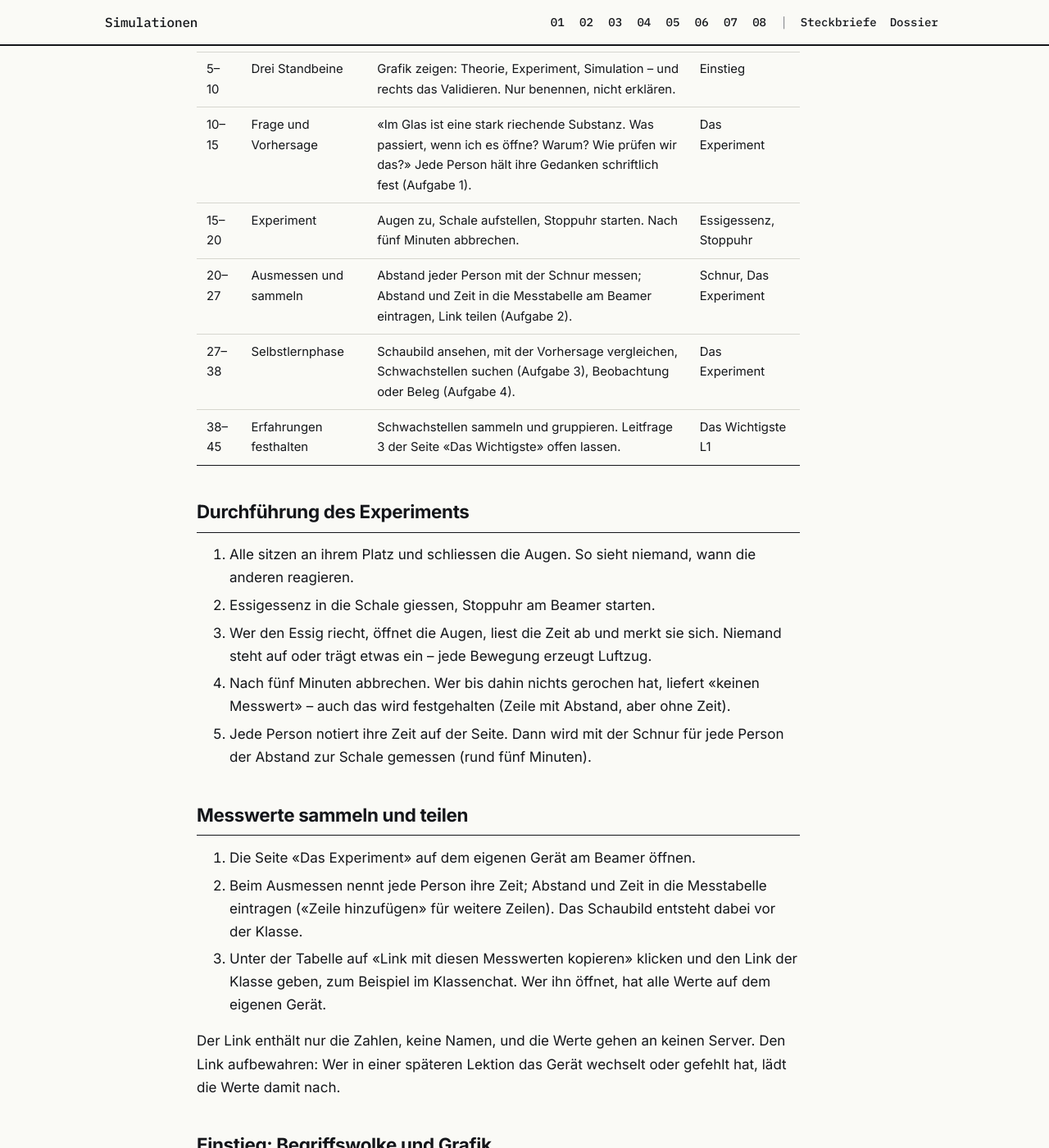
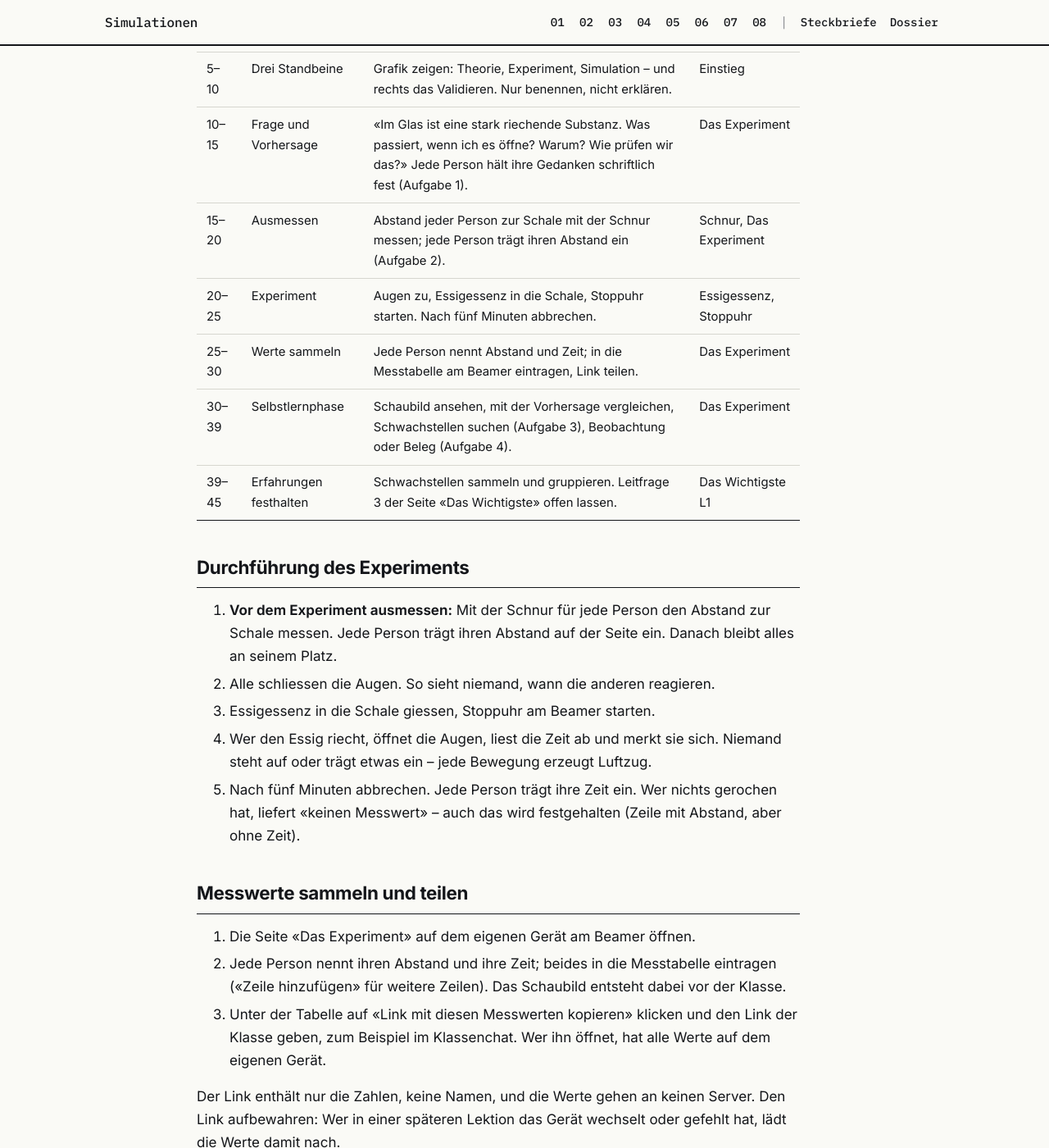
Before and after one commit to masta-nksa/Simulation, a Jekyll site: the page built from lektionen/L1_Ablaufplan.md, in a window 1280 px wide and 1400 px high, scrolled down 776 px. Shown: the whole window at 82% size. Built offline with Jekyll 4.4.1, drawn with Linux system fonts in a browser that asks for light colours; our own code applies the rules of GitHub Pages for plain Markdown files.

Commit message:
Lektion 1: Ausmessen mit der Schnur vor dem Experiment
Co-Authored-By: Claude Opus 5.5 <noreply@anthropic.com>

```diff
--- a/lektionen/L1_Ablaufplan.md
+++ b/lektionen/L1_Ablaufplan.md
@@ -26,28 +26,29 @@ reihenfolge: 1
 | 0–5 | Begriffswolke | «Woran denken Sie beim Begriff Simulation?» Drei Begriffe eingeben, Wolke kurz kommentieren. | Particify, Einstieg |
 | 5–10 | Drei Standbeine | Grafik zeigen: Theorie, Experiment, Simulation – und rechts das Validieren. Nur benennen, nicht erklären. | Einstieg |
 | 10–15 | Frage und Vorhersage | «Im Glas ist eine stark riechende Substanz. Was passiert, wenn ich es öffne? Warum? Wie prüfen wir das?» Jede Person hält ihre Gedanken schriftlich fest (Aufgabe 1). | Das Experiment |
-| 15–20 | Experiment | Augen zu, Schale aufstellen, Stoppuhr starten. Nach fünf Minuten abbrechen. | Essigessenz, Stoppuhr |
-| 20–27 | Ausmessen und sammeln | Abstand jeder Person mit der Schnur messen; Abstand und Zeit in die Messtabelle am Beamer eintragen, Link teilen (Aufgabe 2). | Schnur, Das Experiment |
-| 27–38 | Selbstlernphase | Schaubild ansehen, mit der Vorhersage vergleichen, Schwachstellen suchen (Aufgabe 3), Beobachtung oder Beleg (Aufgabe 4). | Das Experiment |
-| 38–45 | Erfahrungen festhalten | Schwachstellen sammeln und gruppieren. Leitfrage 3 der Seite «Das Wichtigste» offen lassen. | Das Wichtigste L1 |
+| 15–20 | Ausmessen | Abstand jeder Person zur Schale mit der Schnur messen; jede Person trägt ihren Abstand ein (Aufgabe 2). | Schnur, Das Experiment |
+| 20–25 | Experiment | Augen zu, Essigessenz in die Schale, Stoppuhr starten. Nach fünf Minuten abbrechen. | Essigessenz, Stoppuhr |
+| 25–30 | Werte sammeln | Jede Person nennt Abstand und Zeit; in die Messtabelle am Beamer eintragen, Link teilen. | Das Experiment |
+| 30–39 | Selbstlernphase | Schaubild ansehen, mit der Vorhersage vergleichen, Schwachstellen suchen (Aufgabe 3), Beobachtung oder Beleg (Aufgabe 4). | Das Experiment |
+| 39–45 | Erfahrungen festhalten | Schwachstellen sammeln und gruppieren. Leitfrage 3 der Seite «Das Wichtigste» offen lassen. | Das Wichtigste L1 |
 
 ## Durchführung des Experiments
 
-1. Alle sitzen an ihrem Platz und schliessen die Augen. So sieht niemand, wann die anderen
-   reagieren.
-2. Essigessenz in die Schale giessen, Stoppuhr am Beamer starten.
-3. Wer den Essig riecht, öffnet die Augen, liest die Zeit ab und merkt sie sich. Niemand steht
+1. **Vor dem Experiment ausmessen:** Mit der Schnur für jede Person den Abstand zur Schale
+   messen. Jede Person trägt ihren Abstand auf der Seite ein. Danach bleibt alles an seinem
+   Platz.
+2. Alle schliessen die Augen. So sieht niemand, wann die anderen reagieren.
+3. Essigessenz in die Schale giessen, Stoppuhr am Beamer starten.
+4. Wer den Essig riecht, öffnet die Augen, liest die Zeit ab und merkt sie sich. Niemand steht
    auf oder trägt etwas ein – jede Bewegung erzeugt Luftzug.
-4. Nach fünf Minuten abbrechen. Wer bis dahin nichts gerochen hat, liefert «keinen Messwert» –
-   auch das wird festgehalten (Zeile mit Abstand, aber ohne Zeit).
-5. Jede Person notiert ihre Zeit auf der Seite. Dann wird mit der Schnur für jede Person der
-   Abstand zur Schale gemessen (rund fünf Minuten).
+5. Nach fünf Minuten abbrechen. Jede Person trägt ihre Zeit ein. Wer nichts gerochen hat,
+   liefert «keinen Messwert» – auch das wird festgehalten (Zeile mit Abstand, aber ohne Zeit).
 
 ## Messwerte sammeln und teilen
 
 1. Die Seite «Das Experiment» auf dem eigenen Gerät am Beamer öffnen.
-2. Beim Ausmessen nennt jede Person ihre Zeit; Abstand und Zeit in die Messtabelle eintragen
-   («Zeile hinzufügen» für weitere Zeilen). Das Schaubild entsteht dabei vor der Klasse.
+2. Jede Person nennt ihren Abstand und ihre Zeit; beides in die Messtabelle eintragen («Zeile
+   hinzufügen» für weitere Zeilen). Das Schaubild entsteht dabei vor der Klasse.
 3. Unter der Tabelle auf «Link mit diesen Messwerten kopieren» klicken und den Link der Klasse
    geben, zum Beispiel im Klassenchat. Wer ihn öffnet, hat alle Werte auf dem eigenen Gerät.
 
```
Also changed, not shown: konzept.md (+9 -8 lines), lektion-1.md (+3 -3 lines), lektionen/L1_Experiment.md (+5 -2 lines).
